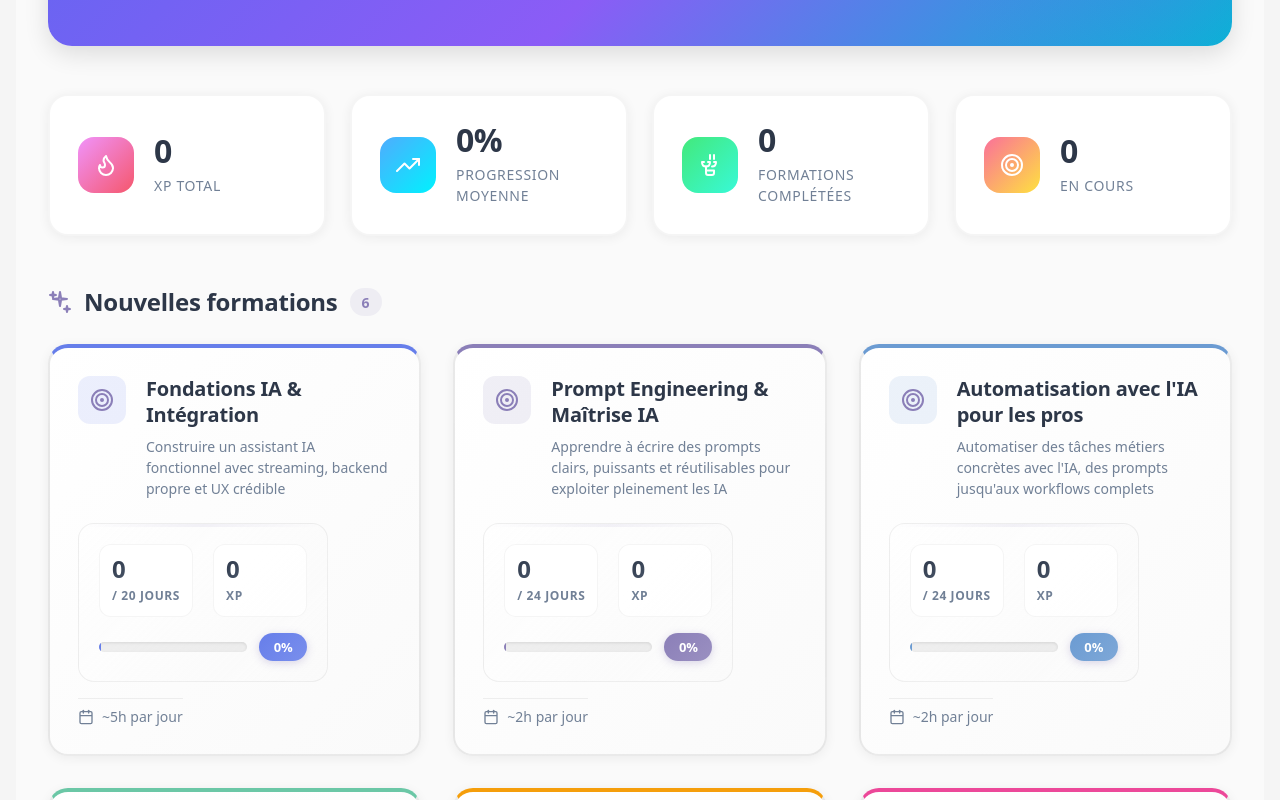
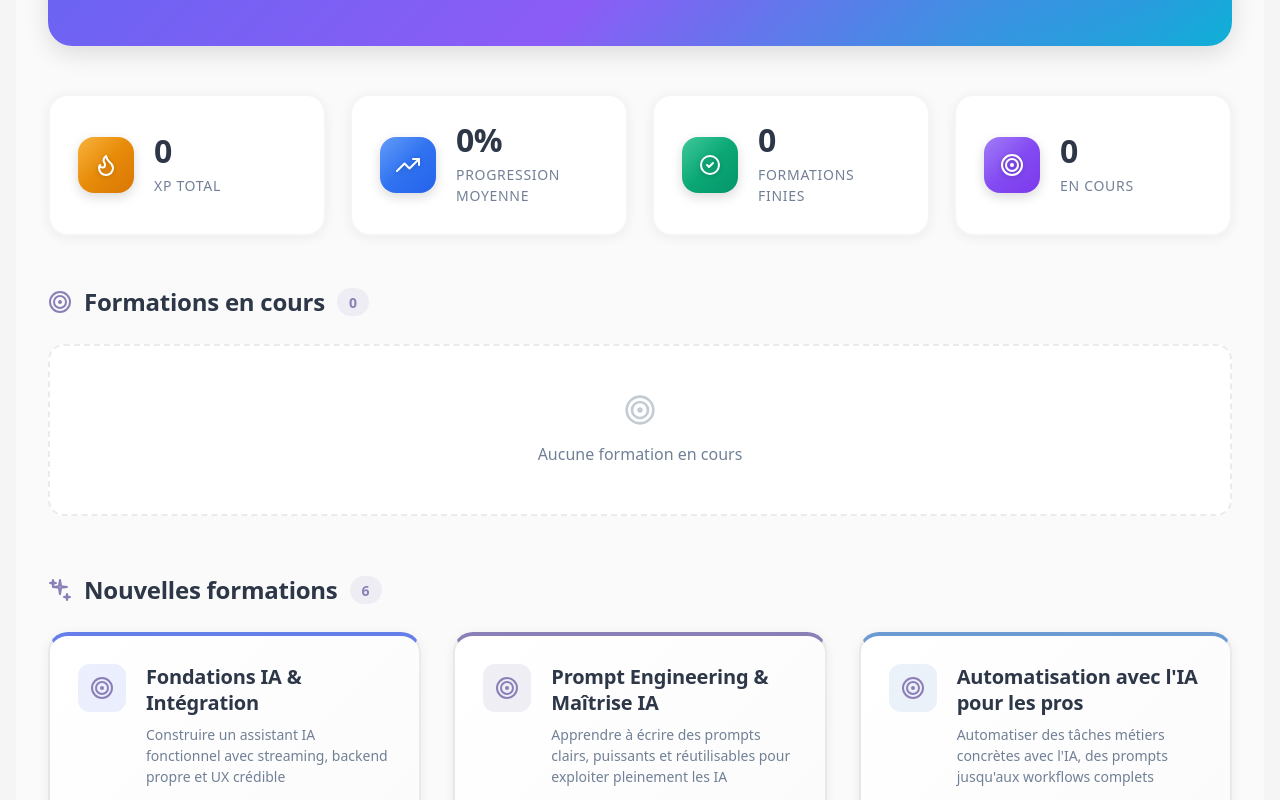
Before and after one commit to OliviaG-dev/SkillLoop, a React (Vite) app: page /programs in a window 1280 px wide. Shown: the part 340-1140 px from the top of the page. Built offline with nearby package versions, Linux system fonts and the light colour scheme.

Commit message:
:lipstick: improvement:design Programs and :memo: MAJ:README.md

```diff
--- a/src/components/Icons/TrophyIcon.tsx
+++ b/src/components/Icons/TrophyIcon.tsx
@@ -15,43 +15,15 @@ export function TrophyIcon({ className = '', size = 24, style }: TrophyIconProps
       className={className}
       style={style}
     >
-      <path
-        d="M6 9H4C4 11.5 5.5 13.5 8 13.5C10.5 13.5 12 11.5 12 9H10"
+      <circle
+        cx="12"
+        cy="12"
+        r="9"
         stroke="currentColor"
         strokeWidth="2"
-        strokeLinecap="round"
-        strokeLinejoin="round"
       />
       <path
-        d="M8 13.5V17.5"
-        stroke="currentColor"
-        strokeWidth="2"
-        strokeLinecap="round"
-        strokeLinejoin="round"
-      />
-      <path
-        d="M12 2V6"
-        stroke="currentColor"
-        strokeWidth="2"
-        strokeLinecap="round"
-        strokeLinejoin="round"
-      />
-      <path
-        d="M16 2V6"
-        stroke="currentColor"
-        strokeWidth="2"
-        strokeLinecap="round"
-        strokeLinejoin="round"
-      />
-      <path
-        d="M8 17.5H16V20C16 21.1046 15.1046 22 14 22H10C8.89543 22 8 21.1046 8 20V17.5Z"
-        stroke="currentColor"
-        strokeWidth="2"
-        strokeLinecap="round"
-        strokeLinejoin="round"
-      />
-      <path
-        d="M14 13.5C16.5 13.5 18 11.5 18 9H16"
+        d="M9 12L11 14L15 10"
         stroke="currentColor"
         strokeWidth="2"
         strokeLinecap="round"
--- a/src/components/ProgramCard/ProgramCard.css
+++ b/src/components/ProgramCard/ProgramCard.css
@@ -1,7 +1,7 @@
 .program-card {
   display: flex;
   flex-direction: column;
-  gap: 1rem;
+  height: 100%;
   padding: 1.75rem;
   background: linear-gradient(135deg, #ffffff 0%, #fafafa 100%);
   border: 2px solid rgba(0, 0, 0, 0.08);
@@ -13,6 +13,14 @@
   position: relative;
   overflow: hidden;
   box-shadow: 0 2px 12px rgba(0, 0, 0, 0.06);
+}
+
+.program-card-content {
+  display: flex;
+  flex-direction: column;
+  flex: 1;
+  gap: 1rem;
+  min-height: 0;
 }
 
 .program-card::before {
@@ -85,12 +93,12 @@
   flex-direction: column;
   gap: 1rem;
   padding: 1.25rem;
-  margin-top: 0.5rem;
   background: linear-gradient(135deg, rgba(255, 255, 255, 0.6) 0%, rgba(250, 250, 250, 0.8) 100%);
   border-radius: 16px;
   border: 1px solid rgba(0, 0, 0, 0.06);
   position: relative;
   overflow: hidden;
+  margin-top: auto;
 }
 
 .program-card-progress::before {
@@ -221,8 +229,10 @@
   display: flex;
   align-items: center;
   justify-content: space-between;
-  padding-top: 0.5rem;
+  padding-top: 1rem;
+  margin-top: 1rem;
   border-top: 1px solid rgba(0, 0, 0, 0.06);
+  flex-shrink: 0;
 }
 
 .program-card-meta {
--- a/src/components/ProgramCard/ProgramCard.tsx
+++ b/src/components/ProgramCard/ProgramCard.tsx
@@ -28,6 +28,7 @@ export const ProgramCard: React.FC<ProgramCardProps> = ({
 
   return (
     <button className="program-card" onClick={onClick} style={cardStyle}>
+      <div className="program-card-content">
         <div className="program-card-header">
           <div className="program-card-icon" style={{ backgroundColor: program.color + "20" }}>
             <TargetIcon size={24} />
@@ -76,6 +77,7 @@ export const ProgramCard: React.FC<ProgramCardProps> = ({
             </div>
           </div>
         )}
+      </div>
 
       <div className="program-card-footer">
         <div className="program-card-meta">
--- a/src/pages/Programs/Programs.css
+++ b/src/pages/Programs/Programs.css
@@ -106,25 +106,49 @@
   height: 56px;
   border-radius: 16px;
   flex-shrink: 0;
+  box-shadow: 0 4px 12px rgba(0, 0, 0, 0.15);
+  position: relative;
+  overflow: hidden;
+}
+
+.stat-card-icon::before {
+  content: "";
+  position: absolute;
+  top: 0;
+  left: 0;
+  right: 0;
+  bottom: 0;
+  background: linear-gradient(
+    135deg,
+    rgba(255, 255, 255, 0.2) 0%,
+    transparent 50%
+  );
+  pointer-events: none;
+}
+
+.stat-card-icon svg {
+  position: relative;
+  z-index: 1;
+  filter: drop-shadow(0 1px 2px rgba(0, 0, 0, 0.2));
 }
 
 .stat-card-xp .stat-card-icon {
-  background: linear-gradient(135deg, #f093fb 0%, #f5576c 100%);
+  background: linear-gradient(135deg, #f59e0b 0%, #d97706 100%);
   color: white;
 }
 
 .stat-card-progress .stat-card-icon {
-  background: linear-gradient(135deg, #4facfe 0%, #00f2fe 100%);
+  background: linear-gradient(135deg, #3b82f6 0%, #2563eb 100%);
   color: white;
 }
 
 .stat-card-completed .stat-card-icon {
-  background: linear-gradient(135deg, #43e97b 0%, #38f9d7 100%);
+  background: linear-gradient(135deg, #10b981 0%, #059669 100%);
   color: white;
 }
 
 .stat-card-active .stat-card-icon {
-  background: linear-gradient(135deg, #fa709a 0%, #fee140 100%);
+  background: linear-gradient(135deg, #8b5cf6 0%, #7c3aed 100%);
   color: white;
 }
 
@@ -200,6 +224,33 @@
   display: grid;
   grid-template-columns: repeat(auto-fill, minmax(320px, 1fr));
   gap: 2rem;
+  align-items: stretch;
+}
+
+/* ==================== SECTION EMPTY STATE ==================== */
+.section-empty {
+  display: flex;
+  flex-direction: column;
+  align-items: center;
+  justify-content: center;
+  gap: 1rem;
+  padding: 3rem 2rem;
+  background: white;
+  border-radius: 16px;
+  border: 2px dashed rgba(0, 0, 0, 0.08);
+  text-align: center;
+  color: var(--text-secondary, #718096);
+}
+
+.section-empty svg {
+  color: var(--text-secondary, #718096);
+  opacity: 0.4;
+}
+
+.section-empty p {
+  font-size: 1rem;
+  margin: 0;
+  font-weight: 500;
 }
 
 /* ==================== EMPTY STATE ==================== */
--- a/src/pages/Programs/Programs.tsx
+++ b/src/pages/Programs/Programs.tsx
@@ -203,7 +203,7 @@ export const Programs: React.FC = () => {
             <div className="stat-card-value">
               {globalStats.completedPrograms}
             </div>
-            <div className="stat-card-label">Formations Complétées</div>
+            <div className="stat-card-label">Formations Finies</div>
           </div>
         </div>
 
@@ -221,7 +221,6 @@ export const Programs: React.FC = () => {
       </section>
 
       {/* Section : Formations en cours */}
-      {inProgressPrograms.length > 0 && (
       <section className="dashboard-section">
         <div className="section-header">
           <div className="section-header-left">
@@ -230,6 +229,7 @@ export const Programs: React.FC = () => {
             <span className="section-count">{inProgressPrograms.length}</span>
           </div>
         </div>
+        {inProgressPrograms.length > 0 ? (
           <div className="programs-grid">
             {inProgressPrograms.map(({ program, progress }) => (
               <ProgramCard
@@ -240,19 +240,52 @@ export const Programs: React.FC = () => {
               />
             ))}
           </div>
+        ) : (
+          <div className="section-empty">
+            <TargetIcon size={32} />
+            <p>Aucune formation en cours</p>
+          </div>
+        )}
       </section>
+
+      {/* Section : Nouvelles formations */}
+      <section className="dashboard-section">
+        <div className="section-header">
+          <div className="section-header-left">
+            <SparkleIcon size={24} />
+            <h2 className="section-title">Nouvelles formations</h2>
+            <span className="section-count">{notStartedPrograms.length}</span>
+          </div>
+        </div>
+        {notStartedPrograms.length > 0 ? (
+          <div className="programs-grid">
+            {notStartedPrograms.map(({ program, progress }) => (
+              <ProgramCard
+                key={program.id}
+                program={program}
+                progress={progress}
+                onClick={() => handleProgramClick(program.id)}
+              />
+            ))}
+          </div>
+        ) : (
+          <div className="section-empty">
+            <SparkleIcon size={32} />
+            <p>Aucune nouvelle formation disponible</p>
+          </div>
         )}
+      </section>
 
-      {/* Section : Formations complétées */}
-      {completedPrograms.length > 0 && (
+      {/* Section : Formations finies */}
       <section className="dashboard-section">
         <div className="section-header">
           <div className="section-header-left">
             <TrophyIcon size={24} />
-              <h2 className="section-title">Formations complétées</h2>
+            <h2 className="section-title">Formations finies</h2>
             <span className="section-count">{completedPrograms.length}</span>
           </div>
         </div>
+        {completedPrograms.length > 0 ? (
           <div className="programs-grid">
             {completedPrograms.map(({ program, progress }) => (
               <ProgramCard
@@ -263,31 +296,13 @@ export const Programs: React.FC = () => {
               />
             ))}
           </div>
+        ) : (
+          <div className="section-empty">
+            <TrophyIcon size={32} />
+            <p>Aucune formation complétée</p>
+          </div>
+        )}
       </section>
-      )}
-
-      {/* Section : Nouvelles formations */}
-      {notStartedPrograms.length > 0 && (
-        <section className="dashboard-section">
-          <div className="section-header">
-            <div className="section-header-left">
-              <SparkleIcon size={24} />
-              <h2 className="section-title">Nouvelles formations</h2>
-              <span className="section-count">{notStartedPrograms.length}</span>
-            </div>
-          </div>
-          <div className="programs-grid">
-            {notStartedPrograms.map(({ program, progress }) => (
-              <ProgramCard
-                key={program.id}
-                program={program}
-                progress={progress}
-                onClick={() => handleProgramClick(program.id)}
-              />
-            ))}
-          </div>
-        </section>
-      )}
 
       {/* État vide */}
       {programs.length === 0 && (
```
Also changed, not shown: 1 other file (tests, documents, lock files or other folders). Lines whose indentation alone changed are shown as unchanged.
